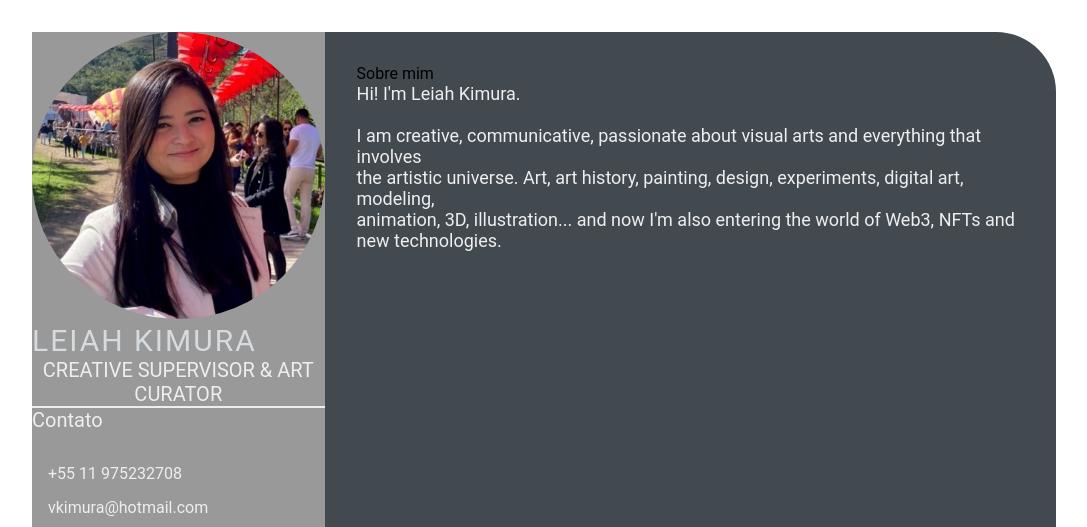
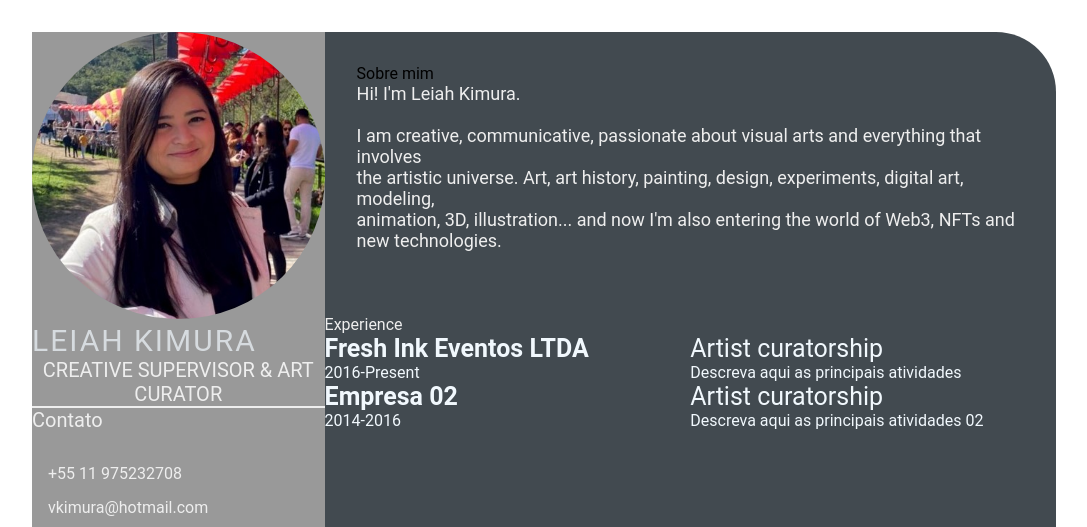
Before and after one commit to leiahk/leiahk.github.io, a plain HTML site: page index.html in a window 1280 px wide. Shown: the top 527 px of the page, without its empty margins (96-1183 px from the left). Drawn offline with Linux system fonts and the light colour scheme.

Commit message:
feature: add feat-add-job-details (#3)

```diff
--- a/index.html
+++ b/index.html
@@ -52,7 +52,33 @@
                        </p>
                     </section>
                 </div>
+            <section class="experience gap">
+                <div class="right-title">Experience</div>
+                <div class="experience-contents">
+                    <div class="exp-left">
+                        <p class="exp-company-name">Fresh Ink Eventos LTDA</p>
+                        <p class="exp-company-period">2016-Present</p>
+                    </div>
+                    <div class="exp-right">
+                        <p class="exp-position">Artist curatorship</p>
+                        <p class="exp-description">
+                            Descreva aqui as principais atividades
+                        </p>
+                    </div>
+                    <div class="exp-left">
+                        <p class="exp-company-name">Empresa 02</p>
+                        <p class="exp-company-period">2014-2016</p>
+                    </div>
+                    <div class="exp-right">
+                        <p class="exp-position">Artist curatorship</p>
+                        <p class="exp-description">
+                            Descreva aqui as principais atividades 02
+                        </p>
+                    </div>
+                </div>
+
             </section>
+
         </section>
     </main>
 </body>
--- a/style.css
+++ b/style.css
@@ -101,3 +101,38 @@
     font-size: 18px;
     color: #eeeeee;
 }
+
+.experience-contents,
+.education-contents,
+.awards-contents {
+    display: grid;
+    grid-template-columns: repeat(2, 1fr);
+    padding-bottom: 2rem;
+    color: #F1F8FD;
+}
+
+.exp-company-name,
+.education-school-name,
+.awards-company-name {
+    font-size: 25px;
+    font-weight: bold;
+}
+
+.exp-time-period,
+.educationp-time-period,
+.awards-time-period {
+    font-size: 18px;
+}
+
+.exp-position,
+.education-subject,
+.awards-name {
+    font-size: 25px;
+}
+
+.exp-desc,
+.education-desc,
+.awards-desc {
+    font-size: 16px;
+    padding-left: 5px;
+}
```
